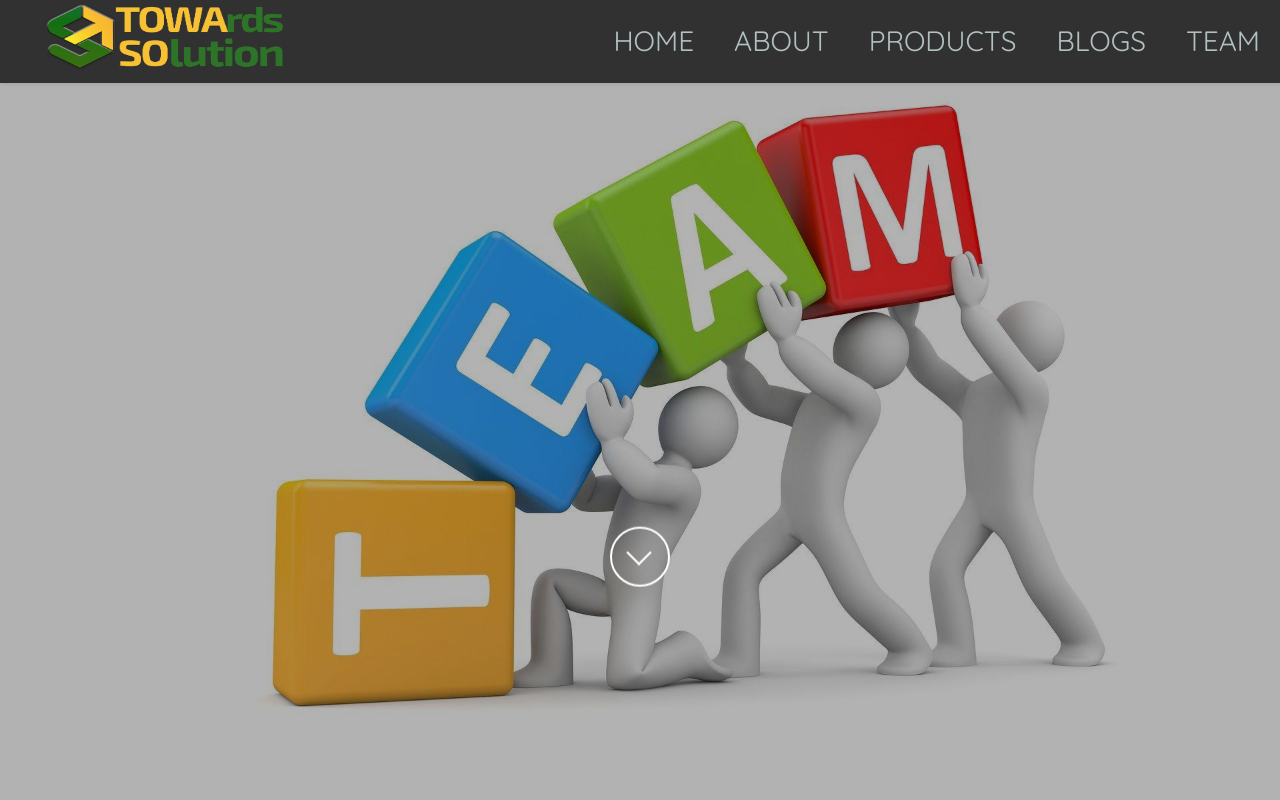
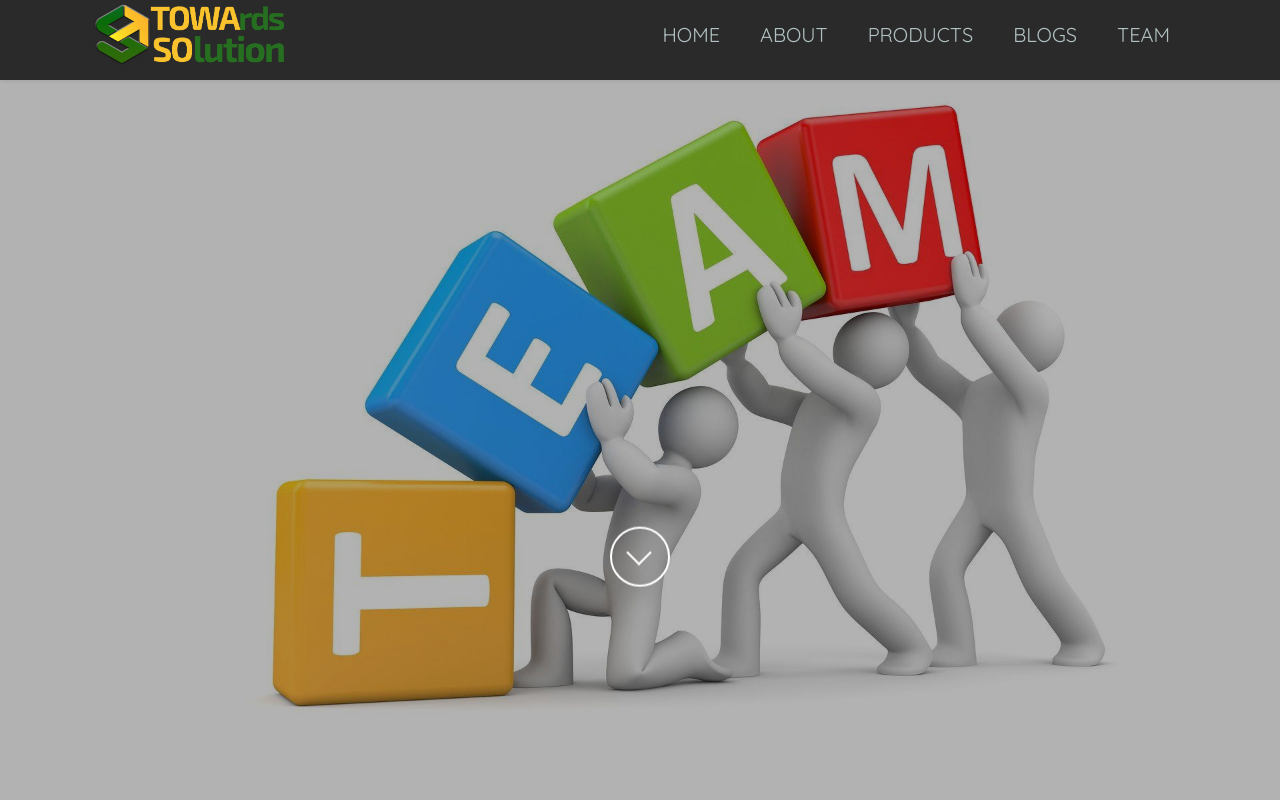
Before and after one commit to iitiansuyash/towaso-1, a Next.js app: page /team in a window 1280 px wide. Shown: the top 800 px of the page. Built offline with nearby package versions, Linux system fonts and the light colour scheme.

Commit message:
font changes:

```diff
--- a/components/Navbar.js
+++ b/components/Navbar.js
@@ -13,7 +13,7 @@ const Navbar = () => {
         <>
         <header className="header">
         	<div className="logo">
-            <Link href="/"><a><Image src="/logo.png" width="250" height="75"/></a></Link>
+            <Link href="/"><a><Image src="/logo.png" width="200" height="70"/></a></Link>
             </div>
             <input className="menu-btn" type="checkbox" id="menu-btn"/>
             <label className="menu-icon" htmlFor="menu-btn"><span className="navicon"></span></label>
--- a/styles/globals.css
+++ b/styles/globals.css
@@ -22,16 +22,19 @@ body {
   /* header */
 
   .header {
+    padding-right:90px;
     background-color: rgb(35, 35, 35);
     box-shadow: 1px 1px 4px 0 rgba(0, 0, 0, 0.1);
     position: fixed;
     width: 100%;
+    height: 10%;
     z-index: 999;
-    opacity:90%;
+    opacity:95%;
 
   }
 
   .header ul {
+
     margin: 0;
     padding: 0;
 
@@ -41,6 +44,7 @@ body {
   }
 
   .header li a {
+
     display: block;
     padding: 20px 20px;
     font-size: 15px;
@@ -63,7 +67,7 @@ body {
     float: left;
     font-size: 2em;
     /* padding: 10px 20px; */
-    padding-left: 40px;
+    padding-left: 90px;
     /* text-decoration: none; */
   }
 
@@ -153,8 +157,8 @@ body {
     .header li a {
       /* padding: 20px 30px; */
 
-      /* padding-right:60px; */
-      font-size: 28px;
+
+      font-size: 20px;
       border: rgb(35, 35, 35);
       z-index: 999;
     }
@@ -174,6 +178,9 @@ body {
 
   } */
   @media only screen and (max-width: 600px) {
+    .header{
+      padding-right:0px;
+    }
     .header li{
       height: 50%;
     }
```
